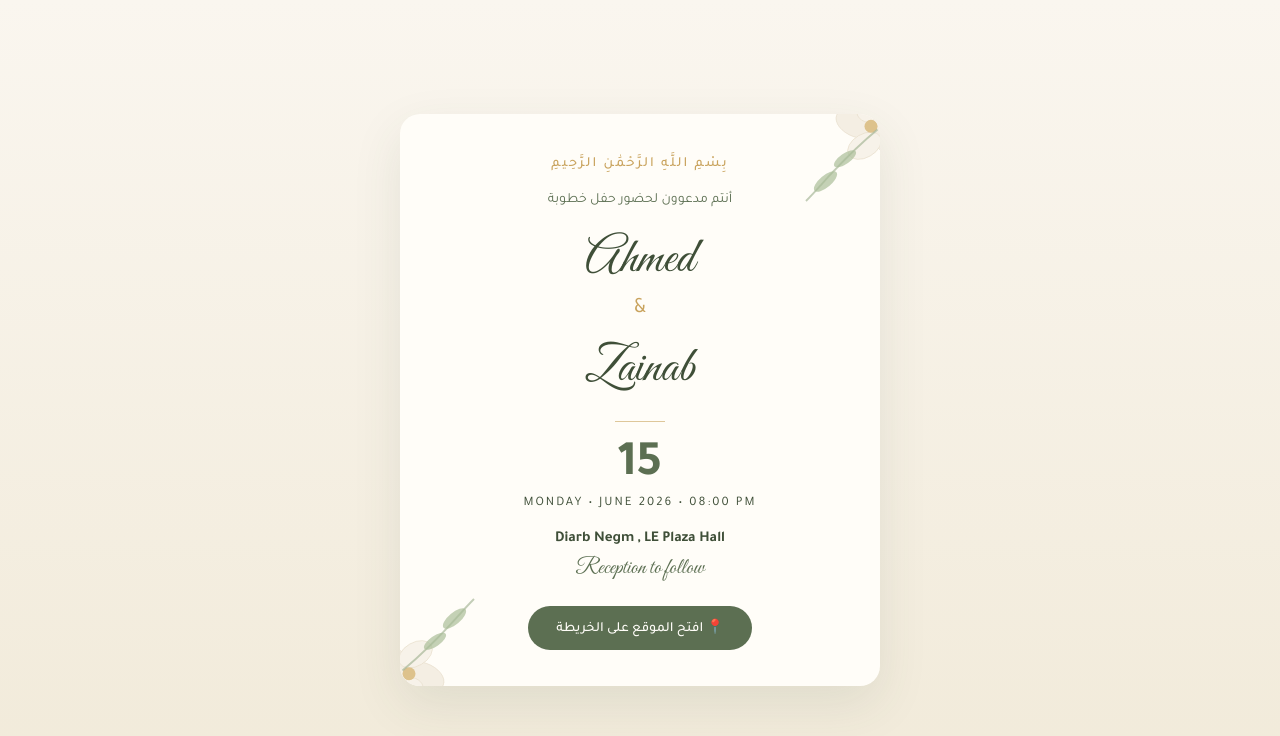
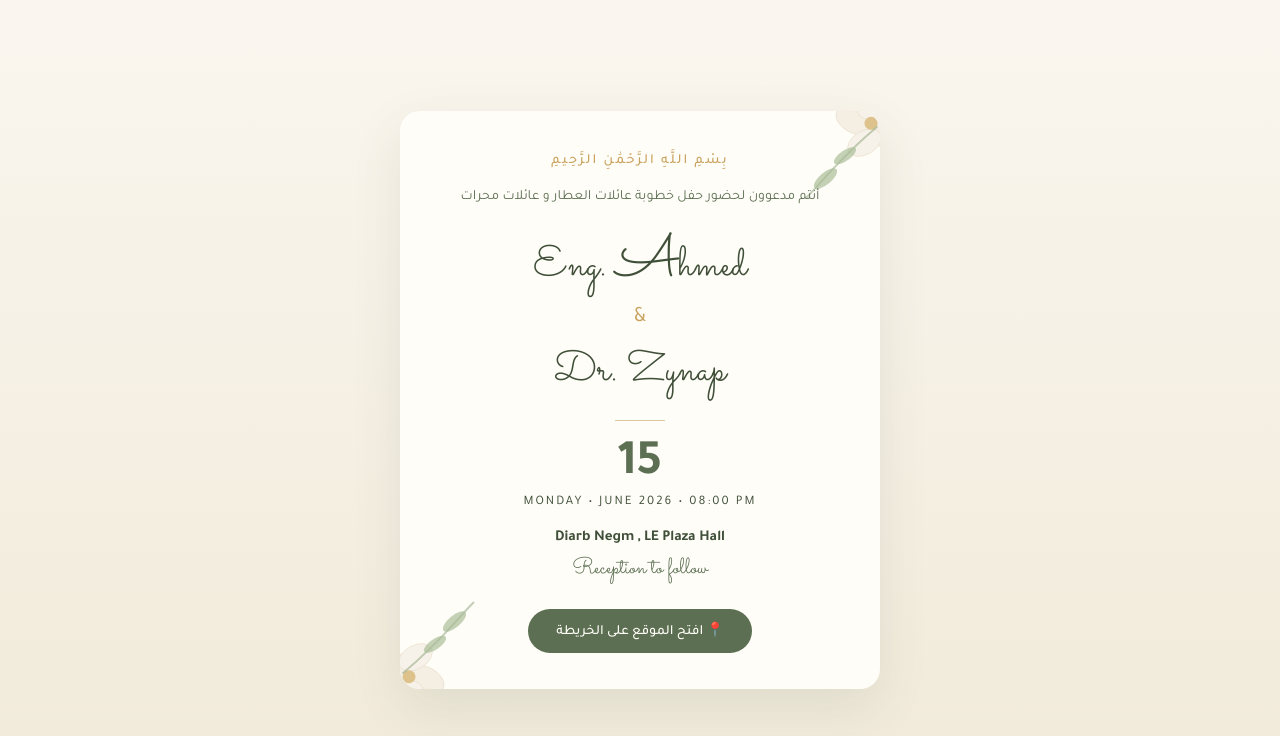
Before and after one commit to elattar10/engagement-invite, a plain HTML site: page index.html in a window 1280 px wide. Drawn offline with Linux system fonts and the light colour scheme.

Commit message:
Update index.html

```diff
--- a/index.html
+++ b/index.html
@@ -11,7 +11,7 @@
 <meta property="og:image" content="https://elattar10.github.io/engagement-invite/preview.jpg" />
 <meta property="og:type" content="website" />
 
-<link href="https://fonts.googleapis.com/css2?family=Great+Vibes&family=Tajawal:wght@300;400;500;700&display=swap" rel="stylesheet">
+<link href="https://fonts.googleapis.com/css2?family=Sacramento&family=Tajawal:wght@300;400;500;700&display=swap" rel="stylesheet">
 <style>
   :root{
     --cream:#f7f2e8;
@@ -73,9 +73,9 @@
     z-index:1;
   }
   .names{
-    font-family:'Great Vibes', cursive;
+    font-family:'Sacramento', cursive;
     direction:ltr;
-    font-size:50px;
+    font-size:42px;
     color:var(--green-deep);
     margin:14px 0 0;
     line-height:1.3;
@@ -88,6 +88,9 @@
     margin:4px 0;
     position:relative;
     z-index:1;
+  }
+  .name-cap{
+    font-size:1.4em;
   }
   .divider{
     width:50px;
@@ -124,7 +127,7 @@
     z-index:1;
   }
   .reception{
-    font-family:'Great Vibes', cursive;
+    font-family:'Sacramento', cursive;
     font-size:22px;
     color:var(--green);
     margin-top:6px;
@@ -186,11 +189,11 @@
 
     <div class="bismillah">بِسْمِ اللَّهِ الرَّحْمَٰنِ الرَّحِيمِ</div>
 
-    <div class="invite-text">أنتم مدعوون لحضور حفل خطوبة</div>
+    <div class="invite-text">أنتم مدعوون لحضور حفل خطوبة عائلات العطار و عائلات محرات</div>
 
-    <div class="names">Ahmed</div>
+    <div class="names">Eng. <span class="name-cap">A</span>hmed</div>
     <div class="amp">&amp;</div>
-    <div class="names">Zainab</div>
+    <div class="names">Dr. Zynap</div>
 
     <div class="divider"></div>
 
```
